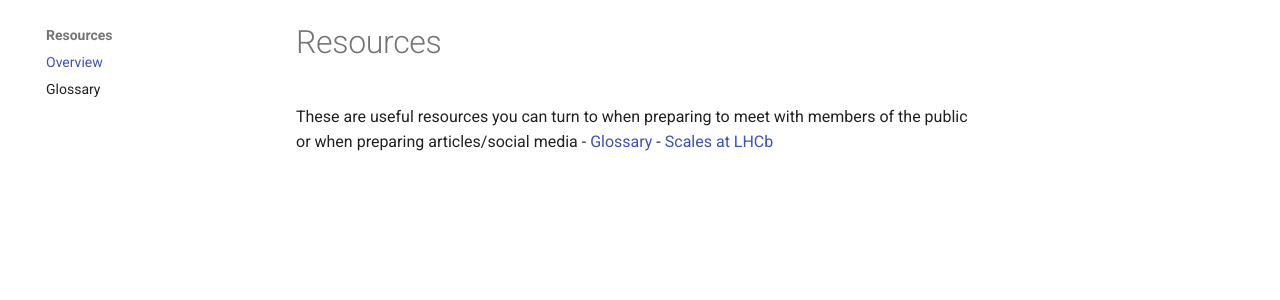
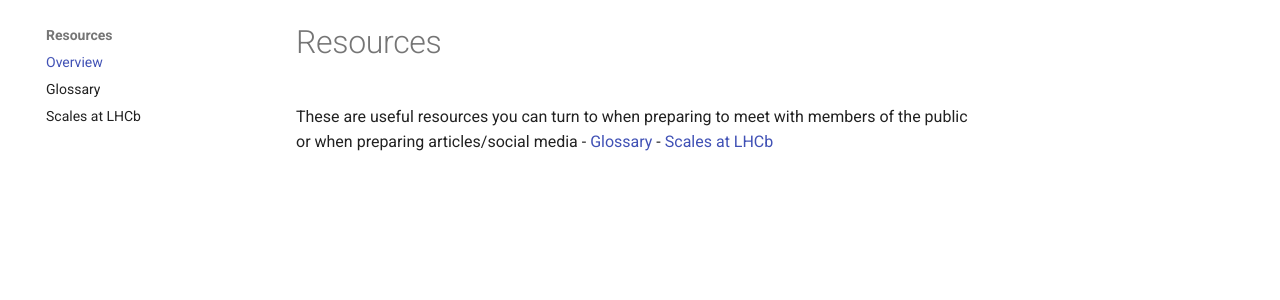
Before and after one commit to sliipper/outreach-training, an MkDocs documentation site: the page built from docs/resources/index.md, in a window 1280 px wide. Shown: the part 124-424 px from the top of the page. Built offline with MkDocs 1.6.1 and Material for MkDocs 9.7.7, drawn with Linux system fonts in a browser that asks for light colours.

Commit message:
fix left hand nav menu

```diff
--- a/mkdocs.yml
+++ b/mkdocs.yml
@@ -27,7 +27,8 @@ nav:
   - Home: index.md
   - Training:
     - Overview: training/index.md
-    - Communication: trainig/communication.md
+    - Communication: training/communication.md
   - Resources:
     - Overview: resources/index.md
     - Glossary: resources/glossary.md
+    - Scales at LHCb: resources/scales.md
```
